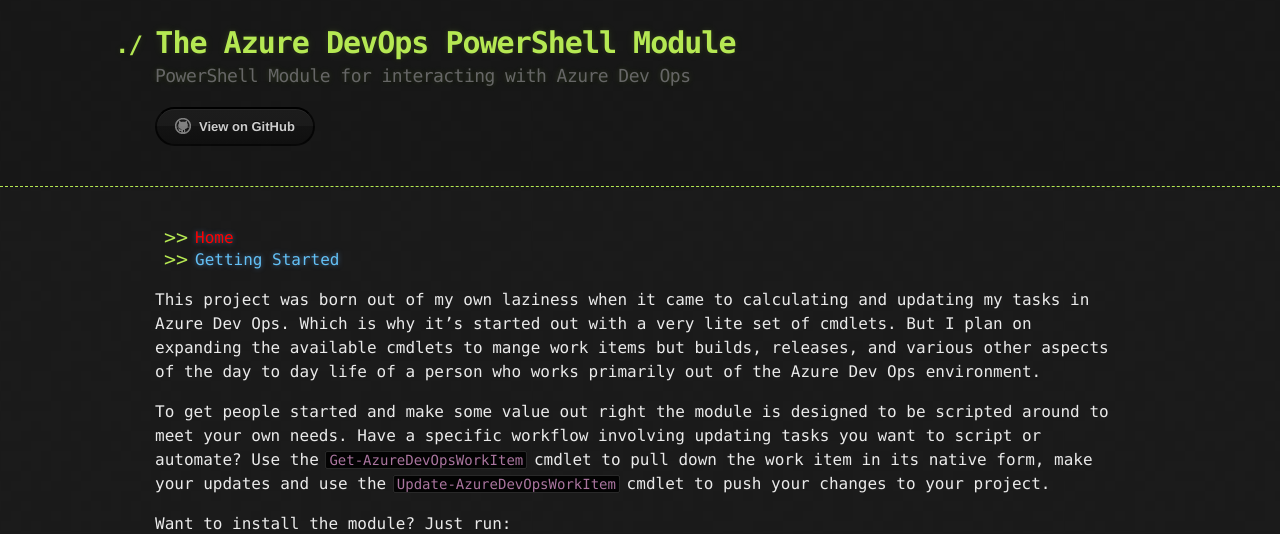
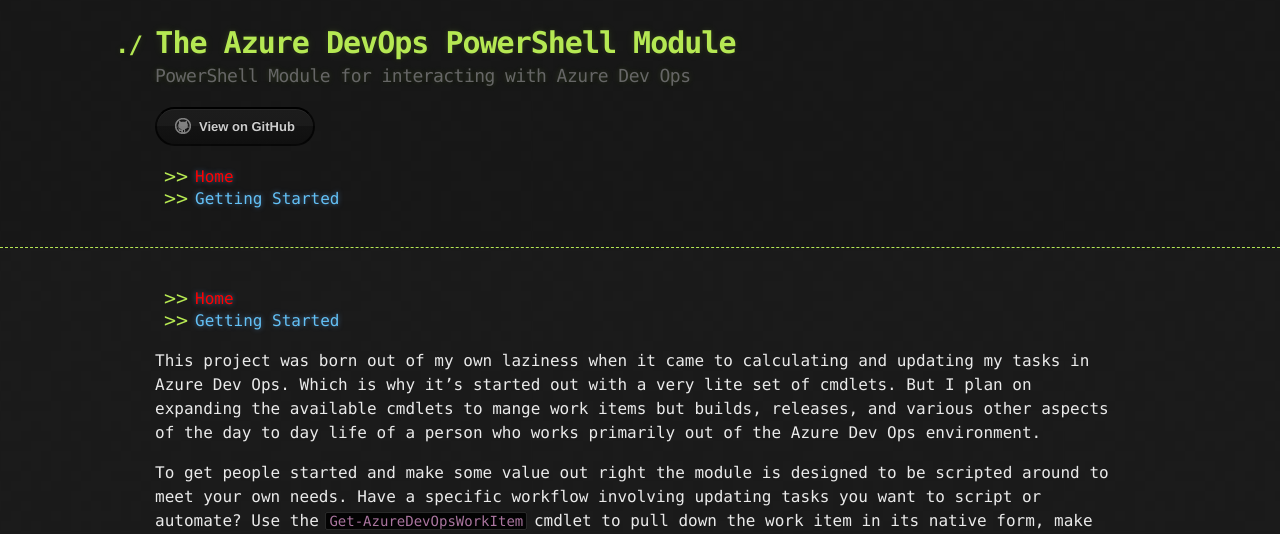
Before and after one commit to UTM-Online/AzureDevOpsPsModule, a Jekyll site: the page built from index.md, in a window 1280 px wide. Shown: the top 534 px of the page. Built offline with Jekyll 4.4.1, drawn with Linux system fonts in a browser that asks for light colours.

Commit message:
menu update

```diff
--- a/_layouts/default.html
+++ b/_layouts/default.html
@@ -14,6 +14,11 @@
           <a href="{{ site.github.repository_url }}" class="btn btn-github"><span class="icon"></span>View on GitHub</a>
         </section>
       </div>
+      <div class="container">
+          <nav class="nav nav-pills">
+              {% include primary_navigation.html %}
+          </nav>
+        </div>
     </header>
 
     <div class="container">
```
